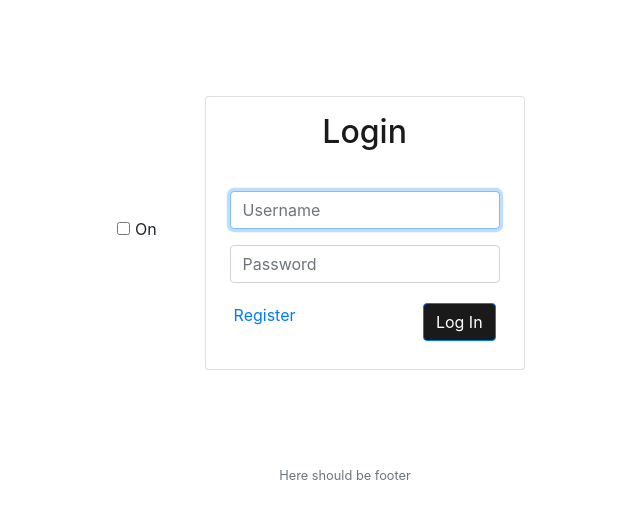
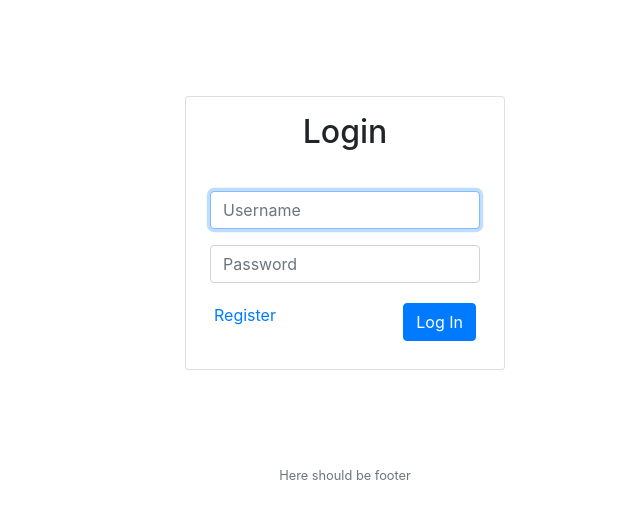
Before and after one commit to ByK95/Crowley, a Flask app: page /login in a window 1280 px wide. Shown: the top 519 px of the page, without its empty margins (295-935 px from the left). Run offline with Flask 2, Linux system fonts and the light colour scheme; some libraries are stand-ins or nearby versions.

Commit message:
updaet login

```diff
--- a/templates/login.html
+++ b/templates/login.html
@@ -5,11 +5,6 @@
 {% endblock %}
 
 {% block main %}
-<div class="switch">
-    <input class="switch__input" type="checkbox" id="themeSwitch">
-    <label aria-hidden="true" class="switch__label" for="themeSwitch">On</label>
-    <div aria-hidden="true" class="switch__marker"></div>
-  </div>
 <div class="login card m-5" style="width: 20rem;">
     <div class="login-text">
         <h2>Login</h2>
@@ -33,11 +28,6 @@
     </div>
 </div>
 
-<script>
-    document.getElementById('themeSwitch').addEventListener('change', function(event){
-  (event.target.checked) ? document.body.setAttribute('data-theme', 'dark') : document.body.removeAttribute('data-theme');
-});
-</script>
 
 <style>
 .container{
@@ -50,47 +40,10 @@
     position: relative;
     float: right;
 }
-:root, [data-theme="default"] {
-  --color-primary-darker: hsl(228, 74%, 41%);
-  --color-bg: hsl(0, 0%, 100%);
-  --color-card-bg: hsl(0, 0%, 100%);
-  --color-secondary: hsl(0, 0%, 10%);
-  --color-text:hsl(0, 0%, 10%);
-}
-
-@supports (--css: variables) {
-  [data-theme="dark"] {
-    --color-primary-darker: hsl(338, 83%, 43%);
-    --color-bg: hsl(240, 8%, 12%);
-    --color-card-bg: hsl(0, 0%, 25%);
-    --color-secondary: hsl(166, 100%, 70%);
-    --color-text:hsl(0, 0%, 100%);
-}
-
-[data-theme] {
-  background-color: hsl(0, 0%, 100%);
-  background-color: var(--color-bg);
-  color: hsl(240, 4%, 20%);
-  color: var(--color-contrast-high);
-}
-
-body{
-    background-color: var(--color-bg);
-}
-
-.card{
-    background-color: var(--color-card-bg);
-}
-
 .login-text{
-    text-align: center;
-    margin: 16px 8px 8px 8px;
-    color: var(--color-text);
-}
-
-.btn-primary{
-    background-color: var(--color-secondary);
-}
-
+      text-align: center;
+      margin: 16px 8px 8px 8px;
+      color: var(--color-text);
+  }
 </style>
 {% endblock %}
```
